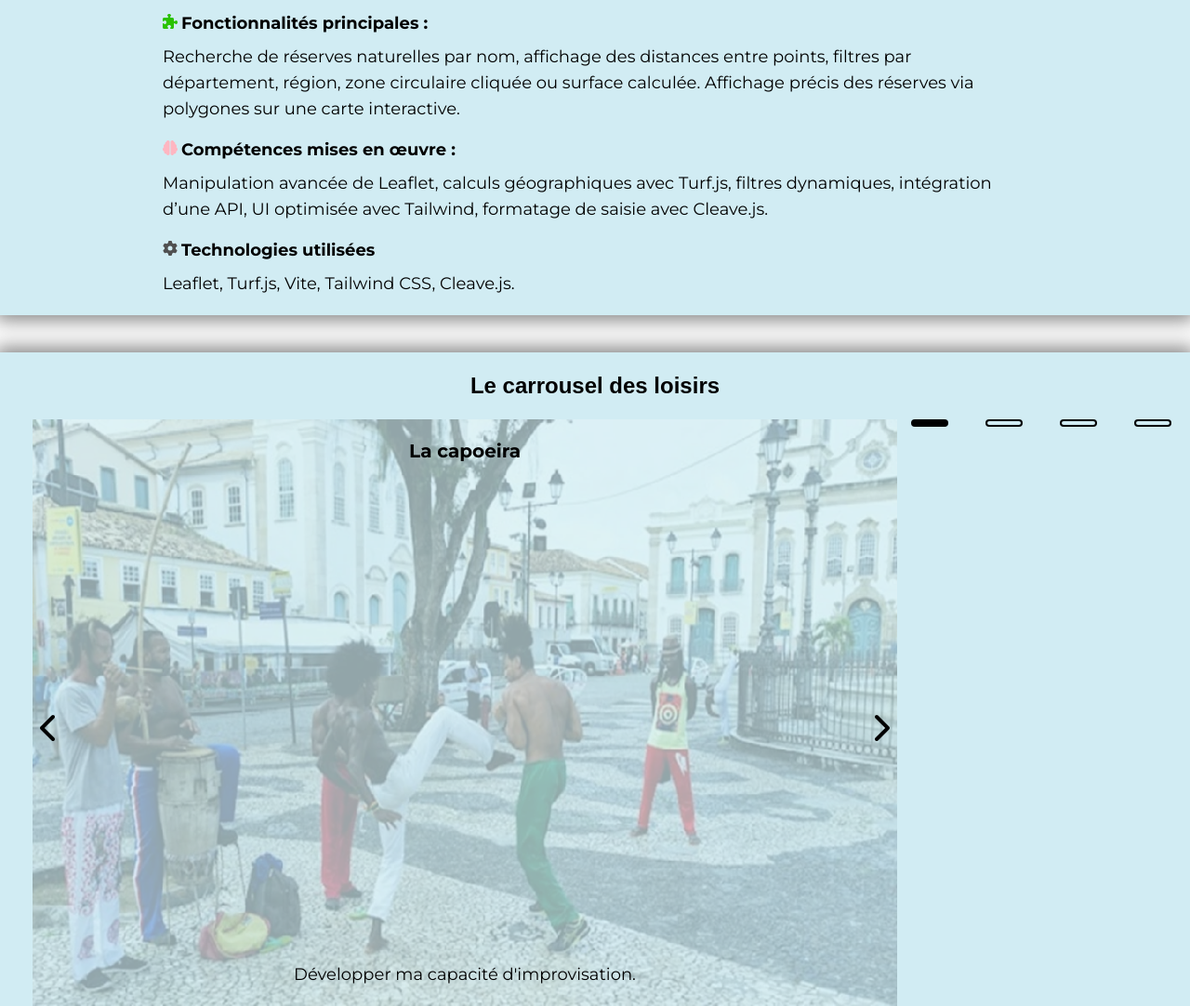
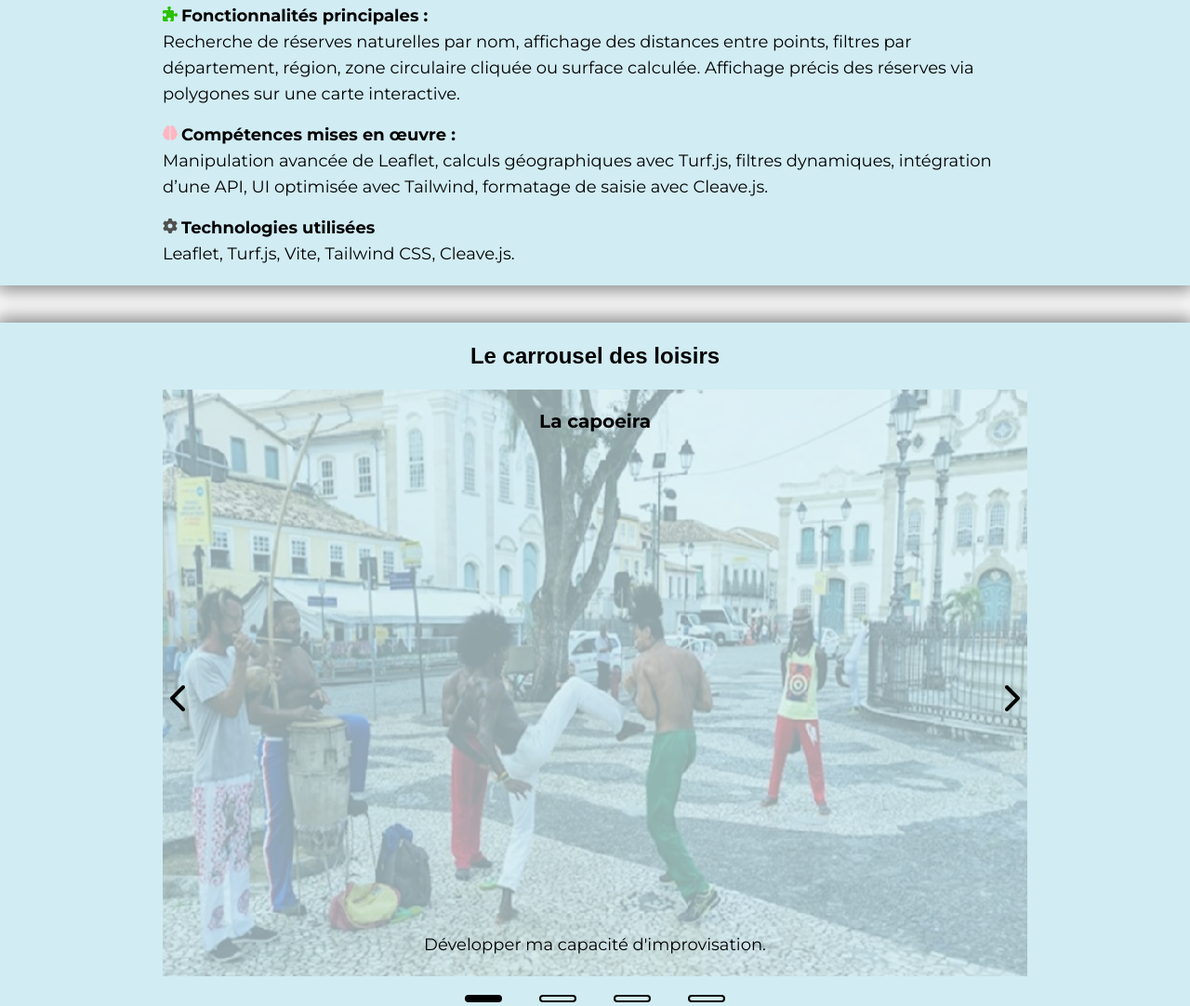
Before and after one commit to pnouhen/portfolio, a website built with Vite: page index.html in a window 1280 px wide. Shown: the part 2587-3669 px from the top of the page at 93% size. Built offline with nearby package versions, Linux system fonts and the light colour scheme; a web font is replaced by a local one.

Commit message:
fix: beug with flex

```diff
--- a/index.html
+++ b/index.html
@@ -348,7 +348,7 @@
       </section>
 
       <section
-        class="slideShowHobbies section mx-auto lg:w-full max-lg:order-1 overflow-hidden"
+        class="slideShowHobbies section mx-auto flex flex-col gap-5 overflow-hidden"
       >
         <h2 class="h2">Le carrousel des loisirs</h2>
         <div class="slidesShow center">
--- a/src/styles/layout.css
+++ b/src/styles/layout.css
@@ -19,7 +19,7 @@
   }
 
   .h4 {
-    @apply mb-2 font-base font-semibold lg:text-lg md:text-base text-sm;
+    @apply font-base font-semibold lg:text-lg md:text-base text-sm;
   }
 
   .text {
@@ -67,7 +67,7 @@
   }
 
   .slidesShow {
-    @apply h-full relative;
+    @apply relative;
   }
 
   .slideShow-container {
```
